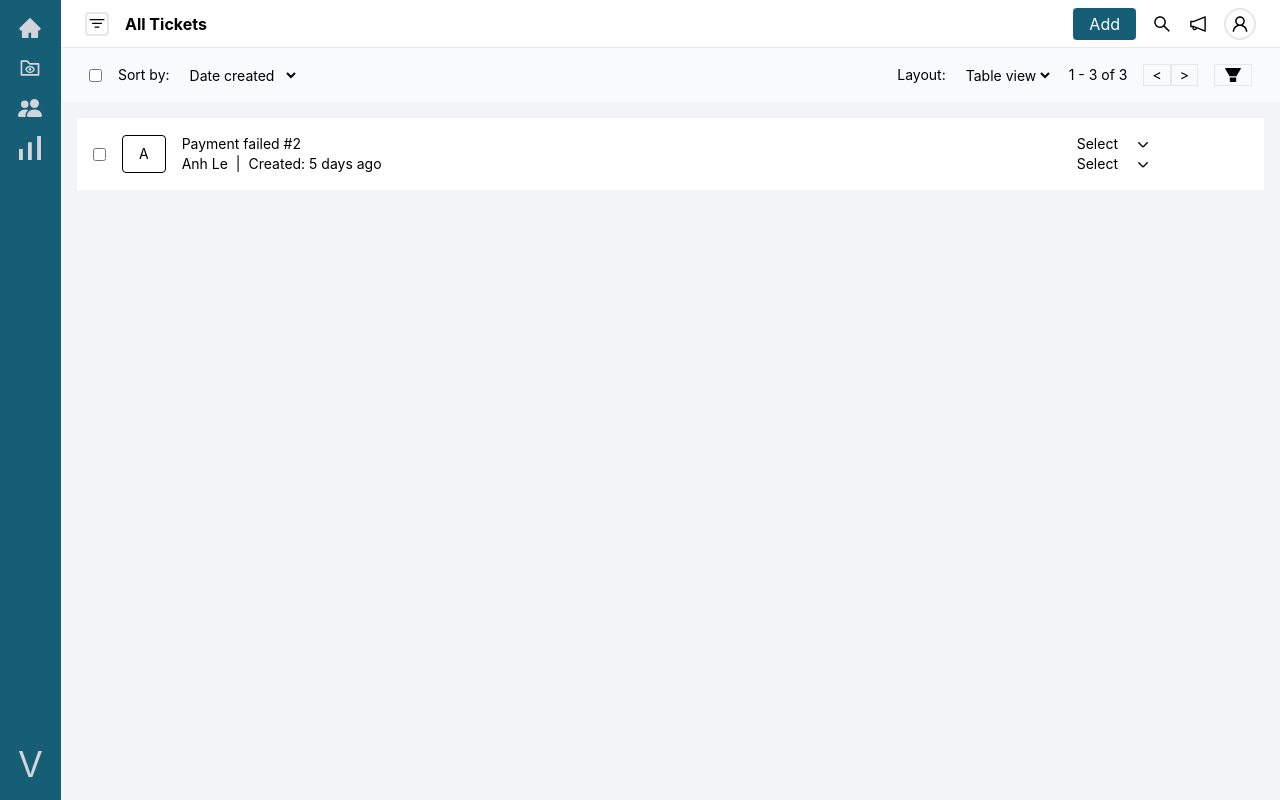
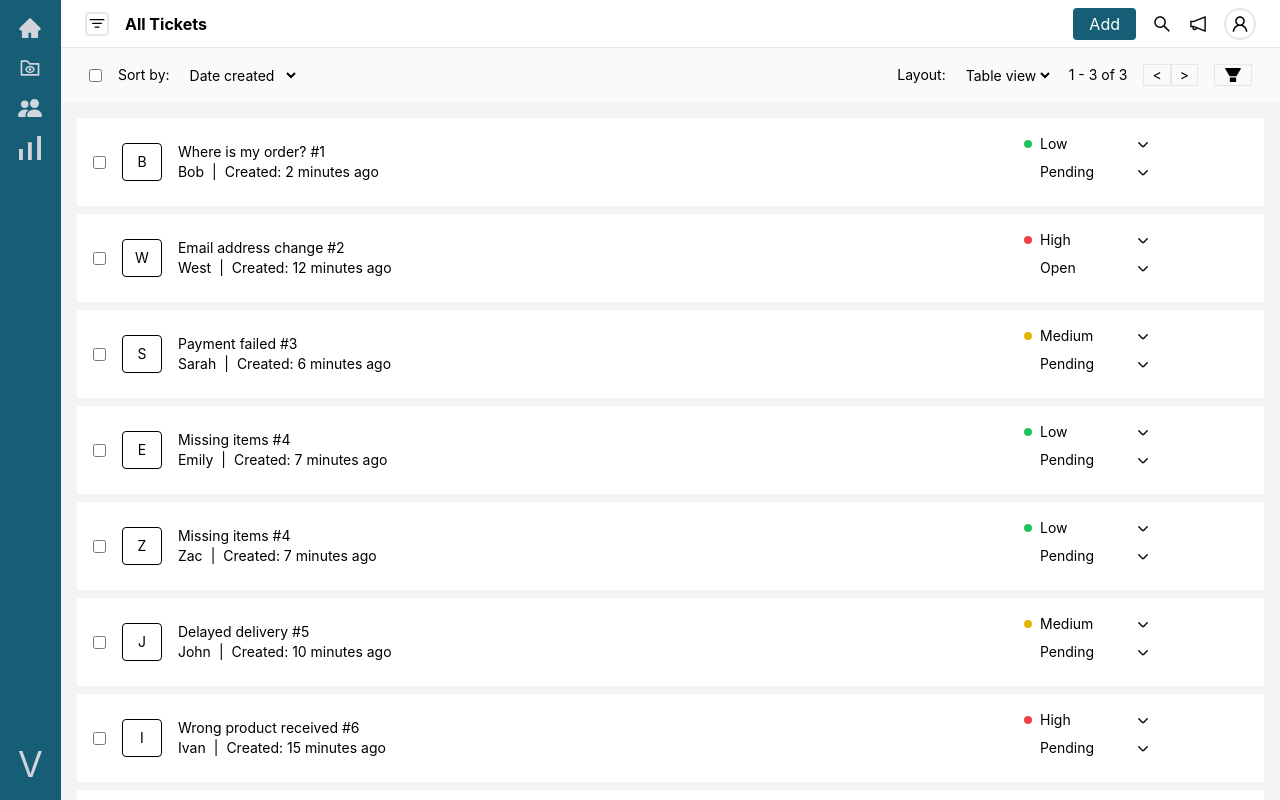
Before and after one commit to anh4dle/ticket_systems, a React (Vite) app: page / in a window 1280 px wide. Built offline with nearby package versions, Linux system fonts and the light colour scheme.

Commit message:
add styling for priority select

```diff
--- a/src/components/Body.tsx
+++ b/src/components/Body.tsx
@@ -1,8 +1,12 @@
 import TicketCard from "./TicketCard";
+import { tickets } from "../data/tickets";
 function Body() {
+  // console.log(tickets);
   return (
-    <div className="bg-gray-100 h-full p-4">
-      <TicketCard />
+    <div className="bg-gray-100 h-full p-4  overflow-auto">
+      {tickets.map((ticket) => (
+        <TicketCard ticket={ticket} />
+      ))}
     </div>
   );
 }
--- a/src/components/Modal.tsx
+++ b/src/components/Modal.tsx
@@ -1,14 +1,37 @@
+import { useState } from "react";
 type ModalProps = {
   options: string[];
 };
+
+function getOptionColor(option) {
+  switch (option) {
+    case "Low":
+      return "bg-green-500";
+    case "Medium":
+      return "bg-yellow-500";
+    case "High":
+      return "bg-red-500";
+    default:
+      return "";
+  }
+}
 function Modal({ options }: ModalProps) {
+  const [select, setSelect] = useState();
   return (
-    <div className="bg-white right-8.5 top-5 absolute z-10 rounded-sm shadow">
+    <div
+      className="flex flex-col w-32 overflow-hidden bg-white right-8.5 top-5 absolute z-10 rounded-md shadow
+    px-2"
+    >
       {options &&
         options.map((option) => (
-          <p className="my-2 mx-2 px-2 rounded-sm hover:cursor-pointer hover:bg-gray-200">
-            {option}
-          </p>
+          <div className="flex items-center hover:bg-gray-200 rounded my-1 p-1">
+            <a
+              className={`${getOptionColor(
+                option
+              )} px-1 py-1 text-[0.2rem] rounded mr-2`}
+            ></a>
+            <a className="rounded-sm hover:cursor-pointer w-full">{option}</a>{" "}
+          </div>
         ))}
     </div>
   );
--- a/src/components/Select.tsx
+++ b/src/components/Select.tsx
@@ -3,17 +3,37 @@ import Modal from "./Modal";
 type ModalProps = {
   options: string[];
 };
-function Select({ options }: ModalProps) {
+function getOptionColor(option) {
+  switch (option) {
+    case "Low":
+      return "bg-green-500";
+    case "Medium":
+      return "bg-yellow-500";
+    case "High":
+      return "bg-red-500";
+    default:
+      return "";
+  }
+}
+function Select({ options, value }: ModalProps) {
   const [open, setOpen] = useState(false);
   const handleClick = () => {
     setOpen(!open);
   };
   return (
     <div
-      className="relative flex items-center gap-4 hover:cursor-default"
+      className="relative flex items-center gap-4 hover:cursor-default justify-between mb-2"
       onClick={handleClick}
     >
-      Select
+      <div className="flex items-center">
+        <a
+          className={`${getOptionColor(
+            value
+          )} px-1 py-1 text-[0.2rem] rounded mr-2`}
+        ></a>
+        <a>{value}</a>
+      </div>
+
       <svg
         width="18px"
         height="18px"
--- a/src/components/TicketCard.tsx
+++ b/src/components/TicketCard.tsx
@@ -1,31 +1,35 @@
 import Select from "./Select";
-function TicketCard() {
+function TicketCard({ ticket }) {
   const priority_opts = ["Low", "Medium", "High"];
   const status_opts = ["Open", "Pending", "Resolved"];
 
   return (
-    <div className="flex text-sm justify-between bg-white p-4 ">
+    <div className="card flex text-sm justify-between  p-4 bg-white mb-2">
       <div className="flex justify-between gap-4 text-sm items-center">
         <input type="checkbox" />
-        <p className="border px-4 py-2 border-black rounded flex-grow-1">A</p>
+
+        <p className="ticket-name w-4 border px-4 py-2 border-black rounded">
+          {ticket.name.charAt(0)}
+        </p>
+
         <div>
           <p className="hover:cursor-pointer">
-            Payment failed <a>#2</a>
+            {ticket.subject} <a>#{ticket.id}</a>
           </p>
           <div className="flex gap-2">
-            <p className="hover:cursor-pointer">Anh Le</p>
+            <p className="hover:cursor-pointer">{ticket.name}</p>
             <p>|</p>
-            <p>Created: 5 days ago</p>
+            <p>Created: {ticket.created}</p>
           </div>
         </div>
       </div>
-      <div className="mr-24">
+      <div className="ticket-select mr-24">
         <div>
-          <Select options={priority_opts} />
+          <Select options={priority_opts} value={ticket.priority} />
         </div>
 
         <div>
-          <Select options={status_opts} />
+          <Select options={status_opts} value={ticket.status} />
         </div>
       </div>
     </div>
--- a/src/data/tickets.tsx
+++ b/src/data/tickets.tsx
@@ -6,8 +6,8 @@ const tickets = [
     created: "2 minutes ago",
     status: "Pending",
     priority: "Low",
-    Description: "I cannot see my order, please assist me",
-    Agent: "Anh Le",
+    description: "I cannot see my order, please assist me",
+    agent: "Anh Le",
   },
   {
     id: 2,
@@ -16,8 +16,8 @@ const tickets = [
     created: "12 minutes ago",
     status: "Open",
     priority: "High",
-    Description: "I need assist with changing email address",
-    Agent: "Anh Le",
+    description: "I need assist with changing email address",
+    agent: "Anh Le",
   },
   {
     id: 3,
@@ -26,18 +26,88 @@ const tickets = [
     created: "6 minutes ago",
     status: "Pending",
     priority: "Medium",
-    Description: "I cannot process my payment",
-    Agent: "Anh Le",
+    description: "I cannot process my payment",
+    agent: "Anh Le",
   },
   {
     id: 4,
     name: "Emily",
     subject: "Missing items",
-    created: "2 minutes ago",
+    created: "7 minutes ago",
     status: "Pending",
     priority: "Low",
-    Description: "My order has missing items",
-    Agent: "Anh Le",
+    description: "My order has missing items",
+    agent: "Anh Le",
+  },
+  {
+    id: 4,
+    name: "Zac",
+    subject: "Missing items",
+    created: "7 minutes ago",
+    status: "Pending",
+    priority: "Low",
+    description: "My order has missing items",
+    agent: "Anh Le",
+  },
+  {
+    id: 5,
+    name: "John",
+    subject: "Delayed delivery",
+    created: "10 minutes ago",
+    status: "Pending",
+    priority: "Medium",
+    description: "My package is delayed, need assistance",
+    agent: "Jessica Smith",
+  },
+  {
+    id: 6,
+    name: "Ivan",
+    subject: "Wrong product received",
+    created: "15 minutes ago",
+    status: "Pending",
+    priority: "High",
+    description: "I received the wrong item in my order",
+    agent: "Michael Johnson",
+  },
+  {
+    id: 7,
+    name: "David",
+    subject: "Billing discrepancy",
+    created: "20 minutes ago",
+    status: "Pending",
+    priority: "Medium",
+    description: "There is a discrepancy in my bill, need clarification",
+    agent: "Emily Thompson",
+  },
+  {
+    id: 8,
+    name: "Sophia",
+    subject: "Product return request",
+    created: "25 minutes ago",
+    status: "Pending",
+    priority: "Low",
+    description: "I would like to initiate a return for my purchase",
+    agent: "Daniel Miller",
+  },
+  {
+    id: 9,
+    name: "Oliver",
+    subject: "Account access issue",
+    created: "30 minutes ago",
+    status: "Pending",
+    priority: "Medium",
+    description: "I am unable to access my account, need assistance",
+    agent: "Emma Wilson",
+  },
+  {
+    id: 10,
+    name: "Ava",
+    subject: "Defective product",
+    created: "35 minutes ago",
+    status: "Pending",
+    priority: "High",
+    description: "The product I received is defective, need a replacement",
+    agent: "Benjamin Davis",
   },
 ];
 export { tickets };
--- a/src/index.css
+++ b/src/index.css
@@ -12,3 +12,13 @@
   -moz-osx-font-smoothing: grayscale;
   -webkit-text-size-adjust: 100%;
  }
+
+ .ticket-name {
+  width: 2.5rem;
+  text-align: center;
+  display: flex;
+  justify-content: center;
+ }
+ .ticket-select {
+  width: 8rem;
+ }
--- a/src/output.css
+++ b/src/output.css
@@ -542,48 +542,8 @@ video {
   position: relative;
 }
 
-.left-20 {
-  left: 5rem;
-}
-
-.top-20 {
-  top: 5rem;
-}
-
-.right-20 {
-  right: 5rem;
-}
-
-.right-1 {
-  right: 0.25rem;
-}
-
-.right-2 {
-  right: 0.5rem;
-}
-
-.right-4 {
-  right: 1rem;
-}
-
 .right-8 {
   right: 2rem;
-}
-
-.right-10 {
-  right: 2.5rem;
-}
-
-.top-12 {
-  top: 3rem;
-}
-
-.top-1 {
-  top: 0.25rem;
-}
-
-.top-6 {
-  top: 1.5rem;
 }
 
 .top-5 {
@@ -594,8 +554,9 @@ video {
   z-index: 10;
 }
 
-.m-2 {
-  margin: 0.5rem;
+.mx-2 {
+  margin-left: 0.5rem;
+  margin-right: 0.5rem;
 }
 
 .my-2 {
@@ -608,17 +569,20 @@ video {
   margin-bottom: 0.25rem;
 }
 
-.mx-2 {
-  margin-left: 0.5rem;
-  margin-right: 0.5rem;
-}
-
 .mb-4 {
   margin-bottom: 1rem;
 }
 
 .mr-24 {
   margin-right: 6rem;
+}
+
+.mb-2 {
+  margin-bottom: 0.5rem;
+}
+
+.mr-2 {
+  margin-right: 0.5rem;
 }
 
 .flex {
@@ -641,12 +605,57 @@ video {
   height: 100vh;
 }
 
+.h-2 {
+  height: 0.5rem;
+}
+
+.h-px {
+  height: 1px;
+}
+
+.h-fit {
+  height: -moz-fit-content;
+  height: fit-content;
+}
+
+.w-1\/2 {
+  width: 50%;
+}
+
+.w-12 {
+  width: 3rem;
+}
+
 .w-16 {
   width: 4rem;
 }
 
+.w-4 {
+  width: 1rem;
+}
+
 .w-full {
   width: 100%;
+}
+
+.w-24 {
+  width: 6rem;
+}
+
+.w-32 {
+  width: 8rem;
+}
+
+.w-1 {
+  width: 0.25rem;
+}
+
+.w-2 {
+  width: 0.5rem;
+}
+
+.w-px {
+  width: 1px;
 }
 
 .flex-col {
@@ -673,8 +682,28 @@ video {
   gap: 1rem;
 }
 
+.overflow-auto {
+  overflow: auto;
+}
+
 .overflow-hidden {
   overflow: hidden;
+}
+
+.overflow-clip {
+  overflow: clip;
+}
+
+.overflow-scroll {
+  overflow: scroll;
+}
+
+.overflow-y-auto {
+  overflow-y: auto;
+}
+
+.overflow-y-scroll {
+  overflow-y: scroll;
 }
 
 .rounded {
@@ -687,6 +716,10 @@ video {
 
 .rounded-sm {
   border-radius: 0.125rem;
+}
+
+.rounded-md {
+  border-radius: 0.375rem;
 }
 
 .border {
@@ -726,6 +759,16 @@ video {
   background-color: rgb(249 250 251 / var(--tw-bg-opacity));
 }
 
+.bg-white {
+  --tw-bg-opacity: 1;
+  background-color: rgb(255 255 255 / var(--tw-bg-opacity));
+}
+
+.bg-green-400 {
+  --tw-bg-opacity: 1;
+  background-color: rgb(74 222 128 / var(--tw-bg-opacity));
+}
+
 .bg-green-500 {
   --tw-bg-opacity: 1;
   background-color: rgb(34 197 94 / var(--tw-bg-opacity));
@@ -736,9 +779,9 @@ video {
   background-color: rgb(239 68 68 / var(--tw-bg-opacity));
 }
 
-.bg-white {
+.bg-yellow-500 {
   --tw-bg-opacity: 1;
-  background-color: rgb(255 255 255 / var(--tw-bg-opacity));
+  background-color: rgb(234 179 8 / var(--tw-bg-opacity));
 }
 
 .p-1 {
@@ -783,9 +826,46 @@ video {
   padding-bottom: 1rem;
 }
 
-.px-12 {
-  padding-left: 3rem;
+.px-0 {
+  padding-left: 0px;
+  padding-right: 0px;
+}
+
+.px-1 {
+  padding-left: 0.25rem;
+  padding-right: 0.25rem;
+}
+
+.px-1\.5 {
+  padding-left: 0.375rem;
+  padding-right: 0.375rem;
+}
+
+.py-1 {
+  padding-top: 0.25rem;
+  padding-bottom: 0.25rem;
+}
+
+.py-0 {
+  padding-top: 0px;
+  padding-bottom: 0px;
+}
+
+.px-3 {
+  padding-left: 0.75rem;
+  padding-right: 0.75rem;
+}
+
+.pr-2 {
+  padding-right: 0.5rem;
+}
+
+.pr-12 {
   padding-right: 3rem;
+}
+
+.pr-4 {
+  padding-right: 1rem;
 }
 
 .text-2xl {
@@ -808,6 +888,39 @@ video {
   line-height: 1.75rem;
 }
 
+.text-xs {
+  font-size: 0.75rem;
+  line-height: 1rem;
+}
+
+.text-\[8px\] {
+  font-size: 8px;
+}
+
+.text-\[2px\] {
+  font-size: 2px;
+}
+
+.text-\[4px\] {
+  font-size: 4px;
+}
+
+.text-\[1rem\] {
+  font-size: 1rem;
+}
+
+.text-\[0\.4rem\] {
+  font-size: 0.4rem;
+}
+
+.text-\[0\.2rem\] {
+  font-size: 0.2rem;
+}
+
+.text-\[0\.1rem\] {
+  font-size: 0.1rem;
+}
+
 .font-bold {
   font-weight: 700;
 }
@@ -815,6 +928,10 @@ video {
 .text-white {
   --tw-text-opacity: 1;
   color: rgb(255 255 255 / var(--tw-text-opacity));
+}
+
+.text-\[\] {
+  color: ;
 }
 
 .shadow {
@@ -833,6 +950,17 @@ video {
   -webkit-font-smoothing: antialiased;
   -moz-osx-font-smoothing: grayscale;
   -webkit-text-size-adjust: 100%;
+}
+
+.ticket-name {
+  width: 2.5rem;
+  text-align: center;
+  display: flex;
+  justify-content: center;
+}
+
+.ticket-select {
+  width: 8rem;
 }
 
 .hover\:cursor-default:hover {
```
